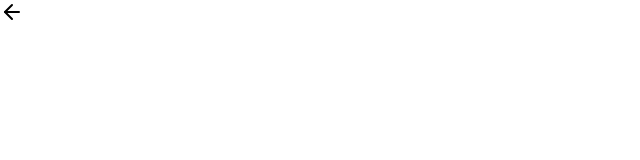
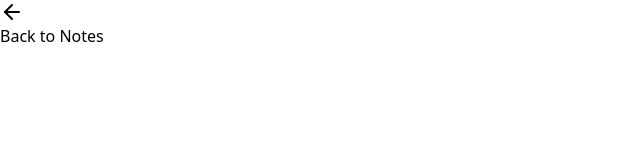
Before and after one commit to LaurenCummings/thinkboard-project, a React (Vite) app in the folder frontend/: page /create in a window 1280 px wide. Shown: the top 160 px of the page, without its empty margins (0-640 px from the left). Built offline with nearby package versions, Linux system fonts and the light colour scheme.

Commit message:
added back to notes text inside link back to home page

```diff
--- a/frontend/src/pages/CreatePage.jsx
+++ b/frontend/src/pages/CreatePage.jsx
@@ -17,6 +17,7 @@ function CreatePage() {
         <div className="max-w-2xl mx-auto">
           <Link to={"/"} className="btn btn-ghost mb-6">
             <ArrowLeftIcon className="size-5" />
+            Back to Notes
           </Link>
         </div>
       </div>
```
